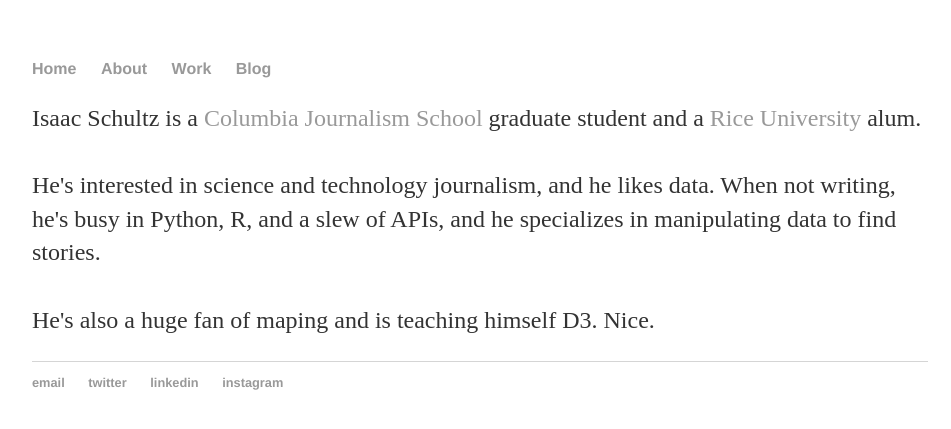
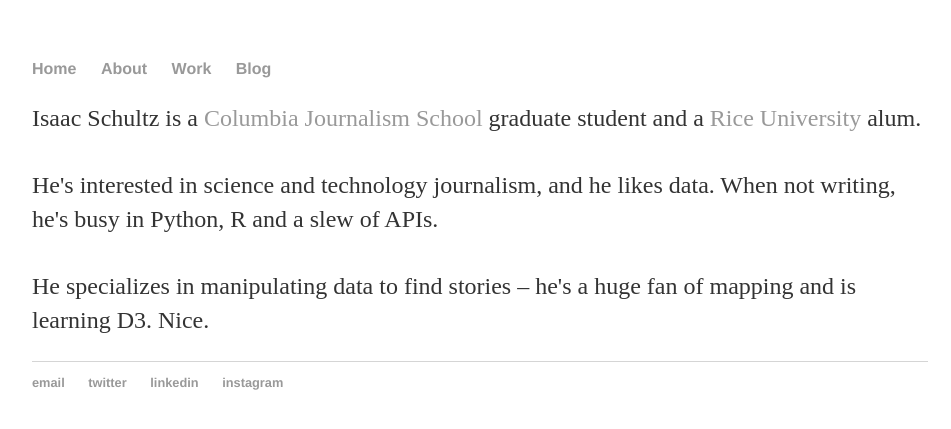
Before and after one commit to isaac-schultz/isaac-schultz.github.io, a Jekyll site: the page built from about/index.html, in a window 1280 px wide. Shown: the top 429 px of the page, without its empty margins (160-1111 px from the left). Built offline with Jekyll 4.4.1, drawn with Linux system fonts in a browser that asks for light colours.

Commit message:
Update index.html

```diff
--- a/about/index.html
+++ b/about/index.html
@@ -6,7 +6,7 @@ title: About Isaac
 <p id="bio"> Isaac Schultz is a <a href="https://journalism.columbia.edu" target="_blank">Columbia Journalism School</a> graduate student and a <a href="https://www.rice.edu/" target="_blank">Rice University</a> alum.</li>
 <br>
 <br>
-He's interested in science and technology journalism, and he likes data. When not writing, he's busy in Python, R, and a slew of APIs, and he specializes in manipulating data to find stories.
+He's interested in science and technology journalism, and he likes data. When not writing, he's busy in Python, R and a slew of APIs.
 <br>
 <br>
-He's also a huge fan of maping and is teaching himself D3. Nice.</p>
+He specializes in manipulating data to find stories – he's a huge fan of mapping and is learning D3. Nice.</p>
```
